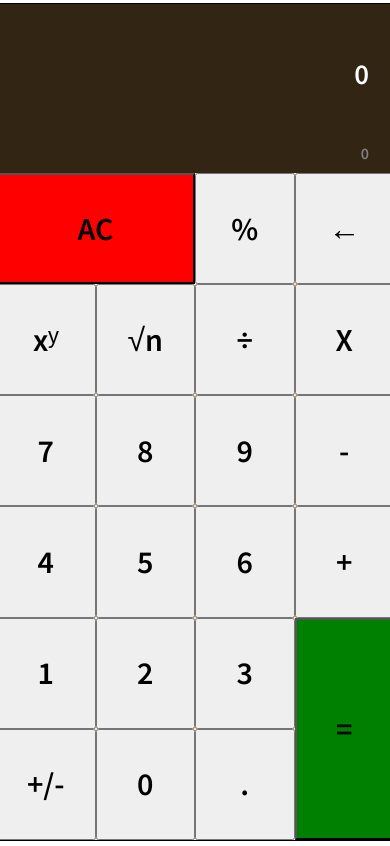
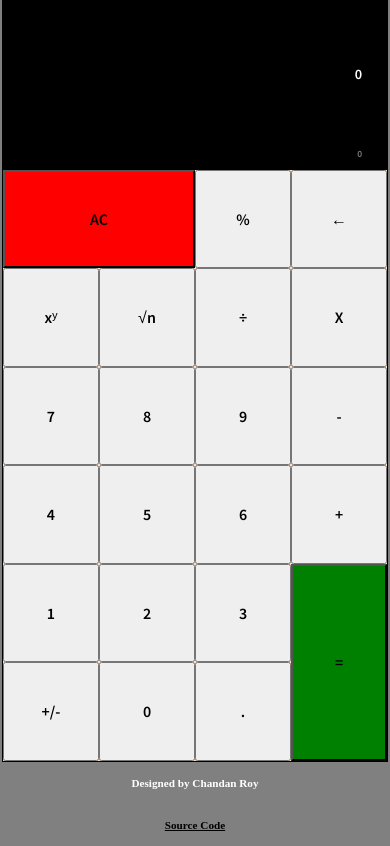
Before and after one commit to croy47/Calculator, a React (Create React App) app: page / in a window 390 px wide. Built offline with nearby package versions, Linux system fonts and the light colour scheme.

Commit message:
mobile UI updated

```diff
--- a/src/App.js
+++ b/src/App.js
@@ -5,10 +5,22 @@ import { Display } from "./Display";
 
 function App() {
   return (
-    <main id="calculator">
-      <Display />
-      <ButtonContainer />
-    </main>
+    <div>
+      <main id="calculator">
+        <Display />
+        <ButtonContainer />
+      </main>
+      <p className="source-link">
+        <p>Designed by Chandan Roy</p>
+        <a
+          href="https://github.com/croy47/Calculator"
+          target="_blank"
+          rel="noreferrer"
+        >
+          Source Code
+        </a>
+      </p>
+    </div>
   );
 }
 
--- a/src/style.css
+++ b/src/style.css
@@ -27,9 +27,9 @@ main {
 
 #full-display {
   min-height: 4.5rem;
-  font-size: 1.7rem;
+  font-size: 1.5rem;
   padding: 0 25px 10px 0;
-  background-color: #322514;
+  background-color: black;
   color: white;
   display: grid;
   /* flex-direction: column; */
@@ -81,29 +81,61 @@ button:active {
 #equals:hover {
   background-color: #009e60;
 }
-
+.source-link {
+  color: white;
+  font-weight: 900;
+  font-size: 1.3rem;
+  display: grid;
+  place-items: center;
+}
+.source-link a {
+  color: black;
+}
 /* MEDIA QUERY */
+/* FOR MOBILE SCREEN */
 @media screen and (max-width: 500px) {
   body {
     touch-action: manipulation;
     background: none;
+    align-items: flex-start;
+    background-color: grey;
   }
 
   main {
-    min-width: 400px;
-    width: 98vw;
+    min-width: 200px;
+    width: 99vw;
     border: 1px solid black;
   }
 
   #full-display {
     min-height: 4rem;
-    font-size: 1.8rem;
+    font-size: 0.9rem;
     height: 20vh;
     word-wrap: wrap;
   }
+  .display-muted {
+    font-size: 0.6rem;
+    color: grey;
+  }
 
   #buttonContainer {
-    height: 79vh;
+    height: 70vh;
     gap: 0px;
   }
+
+  .button {
+    min-width: 1rem;
+    min-height: 2rem;
+    font-size: 1rem;
+  }
+  .source-link {
+    display: grid;
+    height: 10vh;
+    place-items: center;
+    font-size: 0.7rem;
+    color: white;
+  }
+  .source-link a {
+    color: black;
+  }
 }
```
